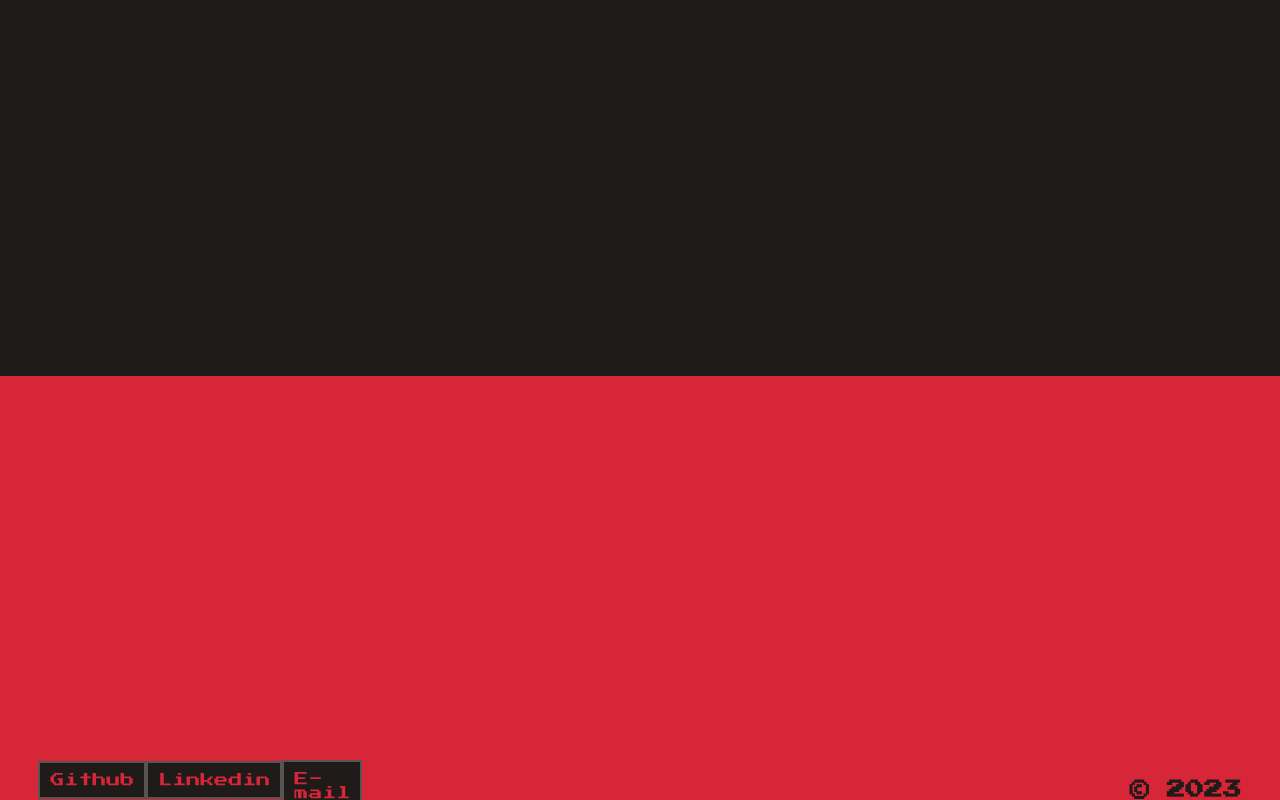
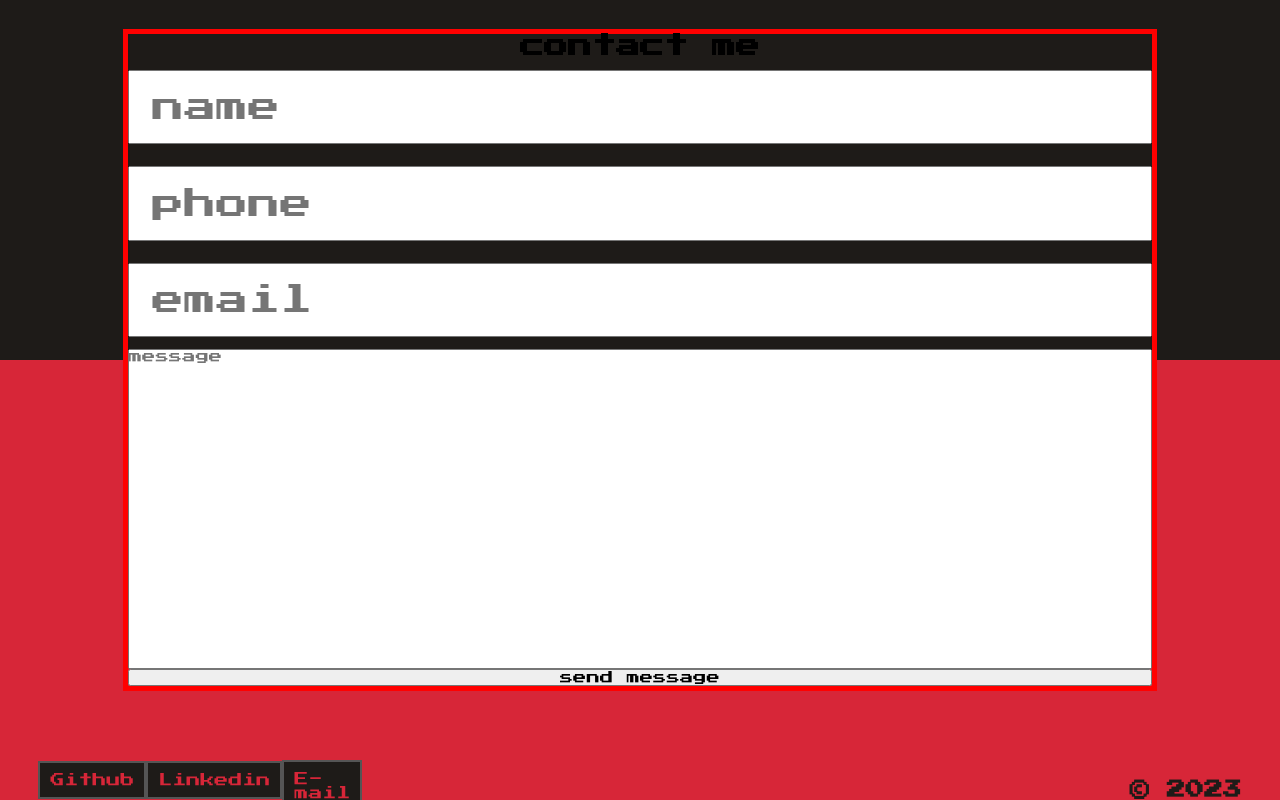
Before and after one commit to Hyago-nsa/portflio-v3, a website built with Vite: page index.html in a window 1280 px wide. Shown: the part 5854-6654 px from the top of the page. Built offline with nearby package versions, Linux system fonts and the light colour scheme.

Commit message:
add contact form

```diff
--- a/index.html
+++ b/index.html
@@ -104,7 +104,16 @@
 
       <!--- CONTACT -->
       <div class="contactContainer">
-        <div class="contact"></div>
+        <section class="contact" id="contact">
+          <h1 class="heading"> contact me</h1>
+          <form ref={form} onSubmit={sendEmail}>
+              <input type="text" name="name" placeholder="name" class="ContactBox"/>
+              <input type="number" name="phone" placeholder="phone" class="ContactBox"/>
+              <input type="email" name="email" placeholder="email" class="ContactBox"/>
+              <textarea name="message" placeholder="message" class="contactMessage" id="" cols="30" rows="10"></textarea>
+              <input type="submit" value="send message" class="ContactBtn"/>
+          </form>
+      </section>
       </div>
 
       <!---FOOTER -->
--- a/style.css
+++ b/style.css
@@ -314,17 +314,40 @@
 }
 
 .contactContainer {
+  background: linear-gradient(#1e1b18 50%, #d72638 50%);
   height: 100vh;
   display: flex;
+  text-align: center;
   align-items: center;
   overflow: hidden;
 }
 
 .contact {
-  margin-top: 65%;
+  margin: auto;
+  display: grid;
+  width: 80vw;
+  border: 5px solid red;
+}
+
+.contactBox {
   width: 100%;
-  height: 100%;
-  background-color: #d72638;
+  margin: 0.7rem 0;
+  padding: 1.2rem 1.4rem;
+  text-transform: none;
+  font-size: 2rem;
+}
+
+.contactMessage {
+  width: 100%;
+}
+
+.contact form textarea {
+  height: 20rem;
+  resize: none;
+}
+
+.ContactBtn{
+  width: 100%;
 }
 
 .footerContainer {
```
